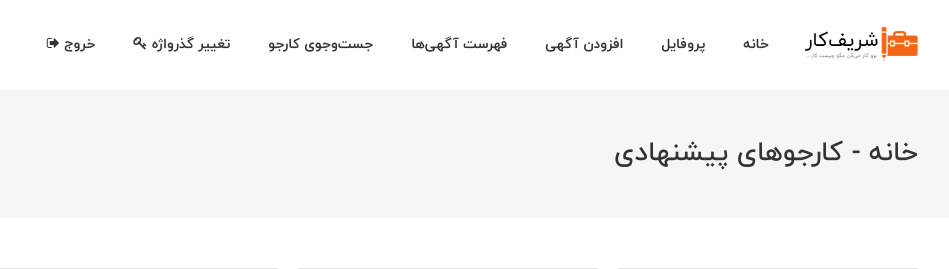
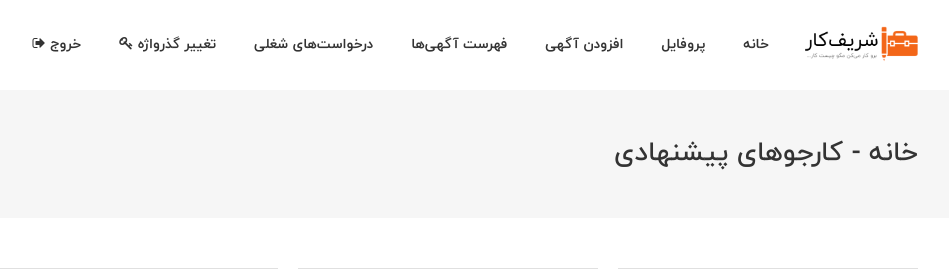
Before and after one commit to Mahbodmajid/SharifWorks_Django, a Django app: page /home/ in a window 1280 px wide. Shown: the top 269 px of the page, without its empty margins (192-1141 px from the left). Run offline with Django 3.2, Linux system fonts and the light colour scheme; the visitor is signed in with stand-in values (Sample User, id 1).

Commit message:
MODIFY templates

```diff
--- a/login/templates/employer-urls.html
+++ b/login/templates/employer-urls.html
@@ -2,6 +2,6 @@
 <li><a href="{% url 'profile' %}">پروفایل</a></li>
 <li><a href="{% url 'add-job' %}">افزودن آگهی</a></li>
 <li><a href="manage-jobs.html">فهرست آگهی‌ها</a></li>
-<li><a href="browse-resumes.html">جست‌وجوی کارجو</a></li>
+<li><a href="{% url 'manage-jobs' %}">درخواست‌های شغلی</a></li>
 <li><a href="employer-change-pass.html"> تغییر گذرواژه <i class="fa fa-key"></i></a></li>
 <li><a href="{% url 'logout' %}">خروج <i class="fa fa-sign-out"></i> </a></li>
```
